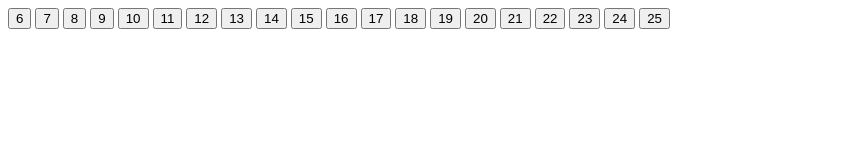
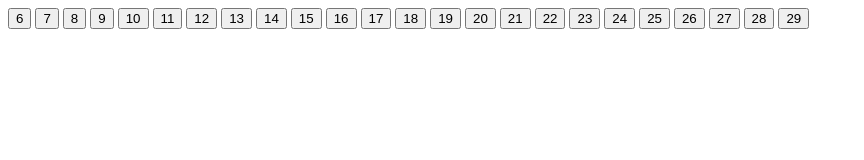
Before and after one commit to augusto1507/super-dev8-tarefa2-logica, a plain HTML site: page index.html in a window 1280 px wide. Shown: the whole page, without its empty margins (0-864 px from the left). Drawn offline with Linux system fonts and the light colour scheme.

Commit message:
feito ate exercicio 29

```diff
--- a/index.html
+++ b/index.html
@@ -26,6 +26,10 @@
     <button onclick="exercicio23()">23</button>
     <button onclick="exercicio24()">24</button>
     <button onclick="exercicio25()">25</button>
+    <button onclick="exercicio26()">26</button>
+    <button onclick="exercicio27()">27</button>
+    <button onclick="exercicio28()">28</button>
+    <button onclick="exercicio29()">29</button>
 
     <script src="index.js"></script>
 </body>
--- a/index.js
+++ b/index.js
@@ -7,20 +7,20 @@
 
 
 */
-function exercicio06(){
+function exercicio06() {
     let indice = 0
     let soma = 0
 
-    while(indice < 5){
+    while (indice < 5) {
         let numero = parseInt(prompt("Digite um numero"))
         soma = soma + numero
         indice = indice + 1
     }
 
-    let media = soma /3
+    let media = soma / 3
 
     alert("Soma: " + soma +
-    "\nMedia: " + media
+        "\nMedia: " + media
 
     )
 }
@@ -33,11 +33,11 @@ function exercicio06(){
 
 
 */
-function exercicio07(){
+function exercicio07() {
     let indice = 0
     let total = 0
 
-    while(indice < 6){
+    while (indice < 6) {
         let valor = parseFloat(prompt("Digite o valor do produto"))
         total = total + valor
         indice = indice + 1
@@ -56,18 +56,18 @@ function exercicio07(){
 - Apresentar se o número é ímpar
 
 */
-function exercicio08(){
+function exercicio08() {
     let indice = 0
 
-    while(indice < 10){
+    while (indice < 10) {
         let numero = parseInt(prompt("Digite um numero"))
-        if( numero % 2 ===0){
+        if (numero % 2 === 0) {
             alert("O numero é par")
         }
         else {
             alert("O numero é impar")
         }
-        indice= indice + 1
+        indice = indice + 1
     }
 }
 /*
@@ -84,11 +84,11 @@ function exercicio08(){
 
 */
 
-function exercicio09(){
+function exercicio09() {
     let indice = 0
     let numero = parseInt(prompt("Digite um numero"))
 
-    while(indice <= 10){
+    while (indice <= 10) {
         let tabuada = numero * indice
         alert(numero + " X " + indice + " = " + tabuada)
         indice = indice + 1
@@ -103,17 +103,17 @@ function exercicio09(){
 - Apresentar a quantidade de números ímpares
 
 */
-function exercicio10(){
+function exercicio10() {
     let indice = 0
     let quantidadePar = 0
     let quantidadeImpar = 0
 
-    while( indice < 10){
+    while (indice < 10) {
         let numero = parseInt(prompt("Digite um numero"))
-        if( numero % 2 === 0){
+        if (numero % 2 === 0) {
             quantidadePar = quantidadePar + 1
         }
-        else{
+        else {
             quantidadeImpar = quantidadeImpar + 1
         }
         indice = indice + 1
@@ -133,21 +133,21 @@ function exercicio10(){
 - Senão apresentar Reprovado
 
  */
-function exercicio11(){
+function exercicio11() {
     let indice = 0
     let soma = 0
 
-    while(indice < 4){
+    while (indice < 4) {
         let nota = parseFloat(prompt("Digite a nota"))
         soma = soma + nota
         indice = indice + 1
     }
 
     let media = soma / 4
-    if(media >= 7){
+    if (media >= 7) {
         alert("Aprovado")
     }
-    else{
+    else {
         alert("Reprovado")
     }
 }
@@ -162,21 +162,21 @@ function exercicio11(){
 - Apresentar o valor final com desconto (se houver)
 
 */
-function exercicio12(){
+function exercicio12() {
     let indice = 0
     let total = 0
-    while(indice < 5){
+    while (indice < 5) {
         let valor = parseFloat(prompt("digite o valor do produto"))
         total = total + valor
         indice = indice + 1
     }
-    if(total > 200){
+    if (total > 200) {
         let desconto = total * 0.90
         alert("Total: " + total +
             "\nTotal com desconto: " + desconto
         )
     }
-    else{
+    else {
         alert("Total: " + total)
     }
 }
@@ -190,10 +190,10 @@ function exercicio12(){
 - Senão apresentar Menor de idade
 
 */
-function exercicio13(){
+function exercicio13() {
     let indice = 0
     let soma = 0
-    while(indice < 6){
+    while (indice < 6) {
         let idade = parseInt(prompt("Digite a idade"))
         soma = soma + idade
         indice = indice + 1
@@ -202,10 +202,10 @@ function exercicio13(){
     let media = soma / 6
     alert("Media das idades: " + media)
 
-    if(media >= 18){
+    if (media >= 18) {
         alert("Maior de idade")
     }
-    else{
+    else {
         alert("Menor de idade")
     }
 }
@@ -220,19 +220,19 @@ function exercicio13(){
 - Se a média for maior que 3000 apresentar mensagem Salários acima da média
 - Senão apresentar mensagem Salários dentro da média
 */
-function exercicio14(){
+function exercicio14() {
     let indice = 0
     let maiorSalario = 0
     let menorSalario = 9999999999999999999999
     let soma = 0
 
-    while(indice < 5){
+    while (indice < 5) {
         let salario = parseFloat(prompt("Digite o salario"))
         soma = soma + salario
-        if(salario > maiorSalario){
+        if (salario > maiorSalario) {
             maiorSalario = salario
         }
-        if(menorSalario > salario){
+        if (menorSalario > salario) {
             menorSalario = salario
         }
         indice = indice + 1
@@ -245,10 +245,10 @@ function exercicio14(){
         "\nMenor salario é: " + menorSalario +
         "\nMedia: " + media
     )
-    if(media > 3000){
+    if (media > 3000) {
         alert(" Salários acima da média")
     }
-    else{
+    else {
         alert("Salários dentro da média")
     }
 }
@@ -262,24 +262,24 @@ function exercicio14(){
 - Senão apresentar mensagem Orçamento saudável
 - Apresentar o total das contas e o percentual que representa da renda
 */
-function exercicio15(){
+function exercicio15() {
     let indice = 0
     let totalContas = 0
 
-    while(indice < 4){
+    while (indice < 4) {
         let conta = parseFloat(prompt("Digite o valor da conta"))
         totalContas = totalContas + conta
         indice = indice + 1
     }
     let renda = parseFloat(prompt("Digite sua renda mensal"))
     let metade = renda / 2
-    if(totalContas > metade){
+    if (totalContas > metade) {
         alert("Orçamento comprometido")
     }
-    else{
+    else {
         alert("Orçamento saudavel")
     }
-    let porcentagem = (totalContas/renda)*100
+    let porcentagem = (totalContas / renda) * 100
 
     alert("Total das contas: " + totalContas +
         "\nPorcentagem do valor das contas: " + porcentagem + "%"
@@ -291,14 +291,14 @@ function exercicio15(){
 - Descobrir e armazenar a maior altura utilizando while
 - Apresentar a maior altura informada
 */
-function exercicio16(){
+function exercicio16() {
     let indice = 0
     let maiorAltura = 0
 
-    while(indice < 5){
+    while (indice < 5) {
         let altura = parseInt(prompt("Digite a altura em cm"))
         indice = indice + 1
-        if(altura > maiorAltura){
+        if (altura > maiorAltura) {
             maiorAltura = altura
         }
     }
@@ -310,14 +310,14 @@ function exercicio16(){
 - Descobrir e armazenar o menor peso utilizando while
 - Apresentar o menor peso informado
 */
-function exercicio17(){
+function exercicio17() {
     let indice = 0
     let menorPeso = 999999999
 
-    while(indice < 4){
+    while (indice < 4) {
         let peso = parseFloat(prompt("Digite o peso"))
         indice = indice + 1
-        if(peso < menorPeso){
+        if (peso < menorPeso) {
             menorPeso = peso
         }
     }
@@ -329,16 +329,16 @@ function exercicio17(){
 - Descobrir quem possui a maior idade utilizando while
 - Apresentar o nome da pessoa e a idade dela
 */
-function exercicio18(){
+function exercicio18() {
     let indice = 0
     let maiorIdade = 0
     let nomeMaiorIdade = ""
 
-    while(indice < 5){
+    while (indice < 5) {
         let nome = prompt("Digite o nome")
         let idade = parseInt(prompt("Digite a idade"))
 
-        if(idade > maiorIdade){
+        if (idade > maiorIdade) {
             nomeMaiorIdade = nome
             maiorIdade = idade
         }
@@ -357,20 +357,20 @@ function exercicio18(){
 - Descobrir o menor preço utilizando while
 - Apresentar o maior e o menor preço informados
 */
-function exercicio19(){
+function exercicio19() {
     let indice = 0
     let maiorPreco = 0
     let menorPreco = 999999999999999999999999999
 
-    while(indice < 6){
+    while (indice < 6) {
         let preco = parseFloat(prompt("Digite o preço"))
         indice = indice + 1
 
-        if(preco > maiorPreco){
+        if (preco > maiorPreco) {
             maiorPreco = preco
         }
 
-        if(preco < menorPreco){
+        if (preco < menorPreco) {
             menorPreco = preco
         }
     }
@@ -385,16 +385,16 @@ function exercicio19(){
 - Descobrir qual colaborador tem o maior salário utilizando while
 - Apresentar o nome do colaborador e o salário dele
 */
-function exercicio20(){
+function exercicio20() {
     let indice = 0
     let maiorSalario = 0
     let nomeMaiorSalario = ""
 
-    while(indice < 4){
+    while (indice < 4) {
         let nome = prompt("Digite o nome do funcionario")
         let salario = parseFloat(prompt("Digite o salario"))
 
-        if(salario > maiorSalario){
+        if (salario > maiorSalario) {
             maiorSalario = salario
             nomeMaiorSalario = nome
         }
@@ -412,19 +412,19 @@ function exercicio20(){
 - Descobrir a menor temperatura utilizando while
 - Apresentar a maior e a menor temperatura informadas
 */
-function exercicio21(){
+function exercicio21() {
     let indice = 0
     let maiorTemperatura = 0
     let menorTemperatura = 99999999
 
-    while(indice < 7){
+    while (indice < 7) {
         let temperatura = parseInt(prompt("Digite a temperatura"))
 
-        if(temperatura > maiorTemperatura){
+        if (temperatura > maiorTemperatura) {
             maiorTemperatura = temperatura
         }
 
-        if(temperatura < menorTemperatura){
+        if (temperatura < menorTemperatura) {
             menorTemperatura = temperatura
         }
 
@@ -440,16 +440,16 @@ function exercicio21(){
 - Descobrir qual produto tem o menor preço utilizando while
 - Apresentar o nome do produto e o preço dele
 */
-function exercicio22(){
+function exercicio22() {
     let indice = 0
     let nomeMenorPreco = ""
     let menorPreco = 999999999999999999999
 
-    while(indice < 5){
+    while (indice < 5) {
         let nome = prompt("Digite o nome do produto")
         let preco = parseFloat(prompt("Digite o preço do produto"))
 
-        if(preco < menorPreco){
+        if (preco < menorPreco) {
             nomeMenorPreco = nome
             menorPreco = preco
         }
@@ -468,26 +468,26 @@ function exercicio22(){
 - Contar quantas são idosos (60 ou mais)
 - Apresentar a quantidade em cada categoria
 */
-function exercicio23(){
+function exercicio23() {
     let indice = 0
     let crianças = 0
     let adolescentes = 0
     let adultos = 0
     let idosos = 0
 
-    while(indice < 8){
+    while (indice < 8) {
         let idade = parseInt(prompt("Digite a idade"))
 
-        if(idade < 12){
+        if (idade < 12) {
             crianças = crianças + 1
         }
-        else if(idade >= 12 && idade < 18){
+        else if (idade >= 12 && idade < 18) {
             adolescentes = adolescentes + 1
         }
-        else if(idade >= 18 && idade < 60){
+        else if (idade >= 18 && idade < 60) {
             adultos = adultos + 1
         }
-        else{
+        else {
             idosos = idosos + 1
         }
         indice = indice + 1
@@ -507,22 +507,22 @@ function exercicio23(){
 - Contar quantos alunos estão Aprovados (nota >= 7)
 - Apresentar a quantidade de Reprovados, Recuperação e Aprovados
 */
-function exercicio24(){
+function exercicio24() {
     let indice = 0
     let reprovado = 0
     let recuperacao = 0
     let aprovado = 0
 
-    while(indice < 10){
+    while (indice < 10) {
         let nota = parseFloat(prompt("Digite a nota do aluno"))
 
-        if(nota < 5){
+        if (nota < 5) {
             reprovado = reprovado + 1
         }
-        else if(nota >= 5 && nota < 7){
+        else if (nota >= 5 && nota < 7) {
             recuperacao = recuperacao + 1
         }
-        else if(nota >= 7){
+        else if (nota >= 7) {
             aprovado = aprovado + 1
         }
         indice = indice + 1
@@ -541,22 +541,22 @@ function exercicio24(){
 - Contar quantos ganham acima de 5000
 - Apresentar a quantidade de colaboradores em cada faixa salarial
 */
-function exercicio25(){
+function exercicio25() {
     let indice = 0
     let salrioBaixo = 0
     let salarioMedio = 0
     let salarioBom = 0
 
-    while(indice < 7){
+    while (indice < 7) {
         let salario = parseFloat(prompt("Digite o salario"))
 
-        if(salario <= 2000){
+        if (salario <= 2000) {
             salrioBaixo = salrioBaixo + 1
         }
-        else if(salario > 2000 && salario < 5000){
+        else if (salario > 2000 && salario < 5000) {
             salarioMedio = salarioMedio + 1
         }
-        else{
+        else {
             salarioBom = salarioBom + 1
         }
         indice = indice + 1
@@ -573,28 +573,124 @@ function exercicio25(){
 - Contar quantos dias foram Agradáveis (temperatura entre 15 e 25)
 - Contar quantos dias foram Quentes (temperatura > 25)
 - Apresentar a quantidade de dias Frios, Agradáveis e Quentes
-
+*/
+function exercicio26() {
+    let indice = 0
+    let frio = 0
+    let agradavel = 0
+    let quente = 0
+    while (indice < 6) {
+        let temperatura = parseInt(prompt("Digite a temperatura do dia em celsius"))
+        if (temperatura < 15) {
+            frio = frio + 1
+        }
+        else if (temperatura > 14 && temperatura < 26) {
+            agradavel = agradavel + 1
+        }
+        else {
+            quente = quente + 1
+        }
+        indice = indice + 1
+    }
+    alert("Dias frio: " + frio +
+        "\nDias agradaveis: " + agradavel +
+        "\nDias quentes: " + quente
+    )
+}
+/*
 27. Criar uma função exercicio27()
 - Solicitar a avaliação de 10 clientes (1 a 5)
 - Contar quantas avaliações foram Ruim (1 ou 2)
 - Contar quantas avaliações foram Regular (3)
 - Contar quantas avaliações foram Bom (4 ou 5)
 - Apresentar a quantidade de respostas Ruim, Regular e Bom
-
+*/
+function exercicio27() {
+    let indice = 0
+    let ruin = 0
+    let regular = 0
+    let bom = 0
+    while (indice < 10) {
+        let nota = parseInt(prompt("Digite a nota de 1 a 5"))
+        if (nota > 0 && nota < 3) {
+            ruin = ruin + 1
+        }
+        else if (nota === 3) {
+            regular = regular + 1
+        }
+        else if (nota > 3 && nota < 6) {
+            bom = bom + 1
+        }
+        indice = indice + 1
+    }
+    alert("Avalições ruin: " + ruin +
+        "\nAvaliações regulares: " + regular +
+        "\nAvaliações boas: " + bom
+    )
+}
+/*
 28. Criar uma função exercicio28()
 - Solicitar 8 números inteiros
 - Contar quantos números são negativos
 - Contar quantos números são iguais a zero
 - Contar quantos números são positivos
 - Apresentar a quantidade de números negativos, iguais a zero e positivos
-
+*/
+function exercicio28() {
+    let indice = 0
+    let negativos = 0
+    let zero = 0
+    let positivos = 0
+    while (indice < 8) {
+        indice = indice + 1
+        let numero = parseInt(prompt("digite um numero inteiro"))
+        if (numero < 0) {
+            negativos = negativos + 1
+        }
+        else if (numero === 0) {
+            zero = zero + 1
+        }
+        else {
+            positivos = positivos + 1
+        }
+    }
+    alert("Numeros negativos: " + negativos +
+        "\nNumeros igual a zero: " + zero +
+        "\nNumeros positivos: " + positivos
+    )
+}
+/*
 29. Criar uma função exercicio29()
 - Solicitar o peso de 5 encomendas
 - Contar quantas são Leves (peso < 2 kg)
 - Contar quantas são Médias (peso entre 2 e 10 kg)
 - Contar quantas são Pesadas (peso > 10 kg)
 - Apresentar a quantidade de encomendas Leves, Médias e Pesadas
-
+*/
+function exercicio29() {
+    let indice = 0
+    let leve = 0
+    let medio = 0
+    let pesado = 0
+    while (indice < 5) {
+        indice = indice + 1
+        let peso = parseInt(prompt("Digite o peso da encomenda em kg"))
+        if (peso < 3) {
+            leve = leve + 1
+        }
+        else if (peso > 10) {
+            pesado = pesado + 1
+        }
+        else {
+            medio = medio + 1
+        }
+    }
+    alert("Encomendas leves: " + leve +
+        "\nEncomendas medias: " + medio +
+        "\nEncomendas pesadas: " + pesado
+    )
+}
+/*
 30. Criar uma função exercicio30()
 - Solicitar a quantidade de pelúcias da Disney que deseja cadastrar
 - Para cada pelúcia, solicitar o personagem [MICKEY/MINNIE/DONALD]
```
